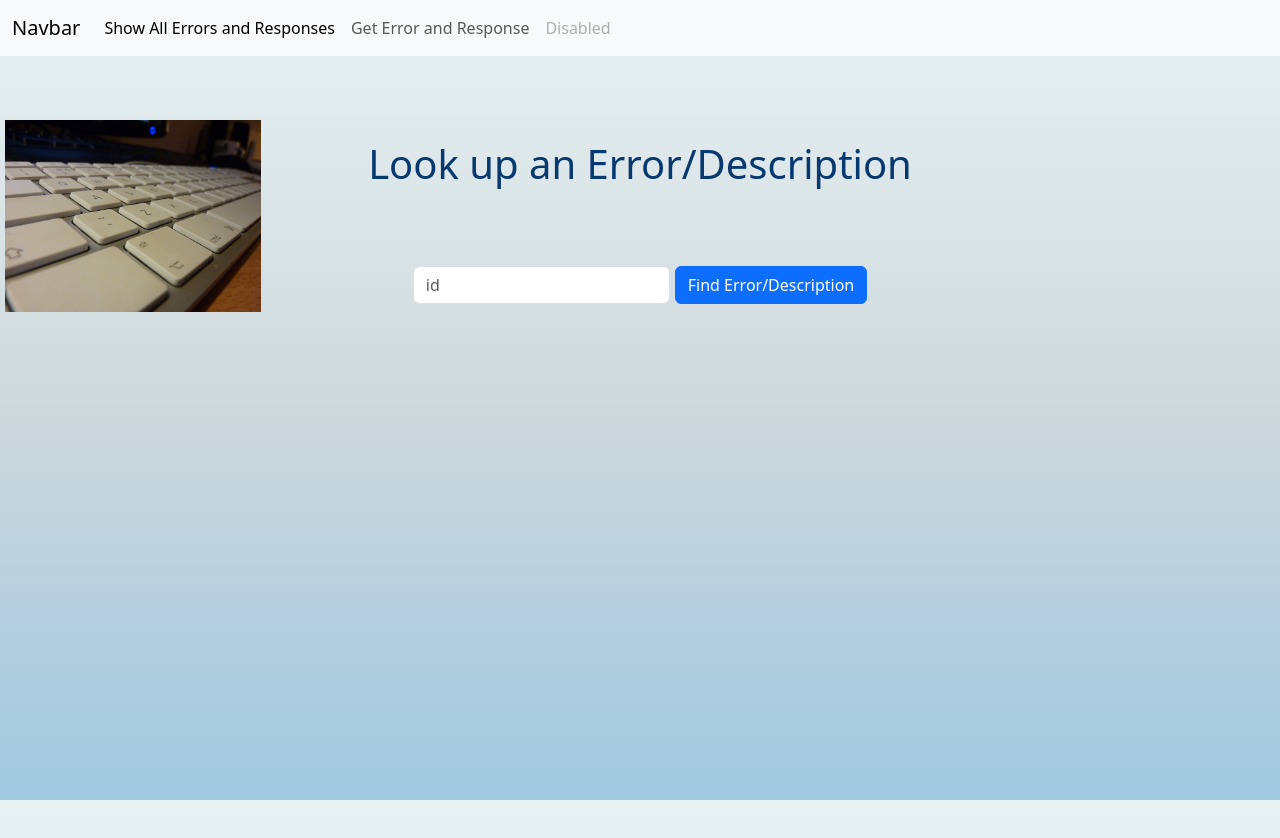
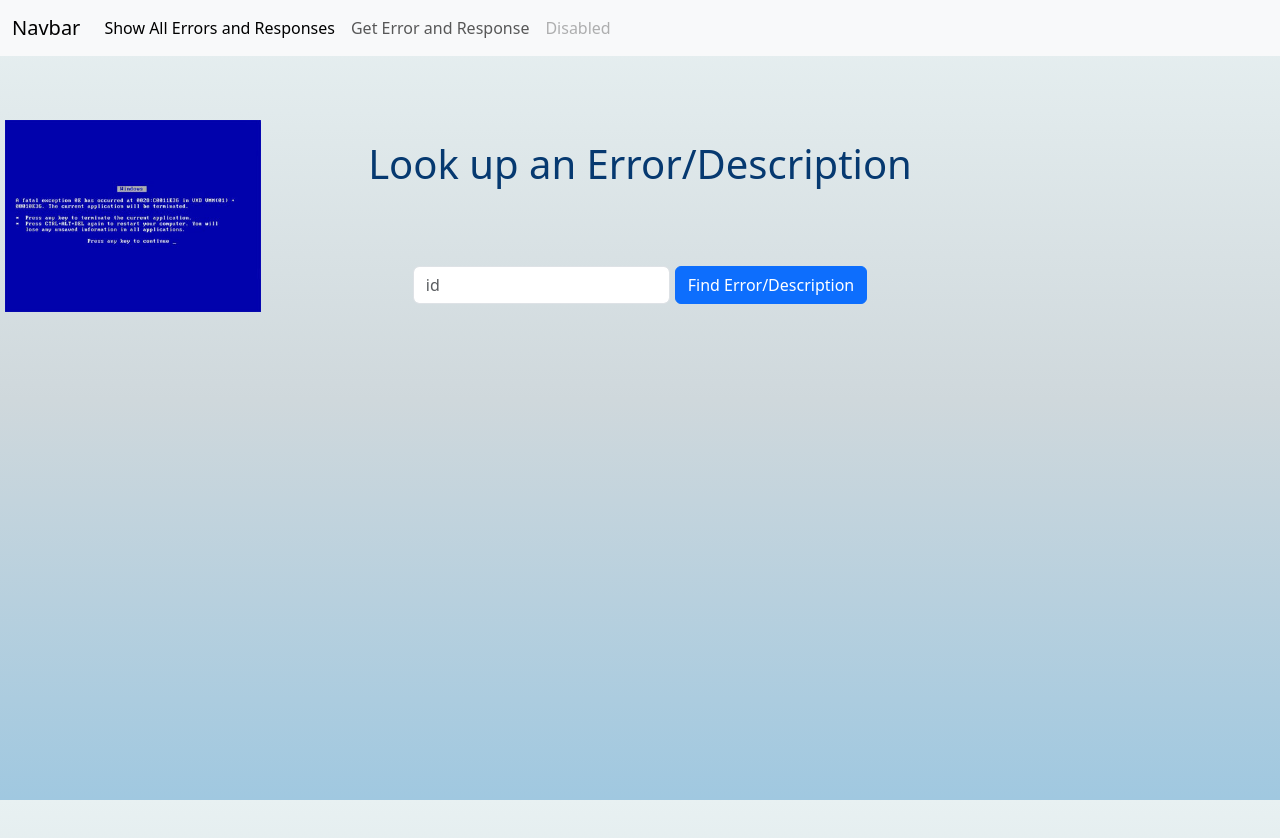
Before and after one commit to SchoolOfCode/bc15-w5-d5-hackathon-build-a-rest-api-with-postgres-week5_team6, a website: page frontend/getErrorAndResponse.html in a window 1280 px wide. Drawn offline with nearby package versions, Linux system fonts and the light colour scheme.

Commit message:
Fixed image on single display screen

```diff
--- a/frontend/getErrorAndResponse.html
+++ b/frontend/getErrorAndResponse.html
@@ -48,7 +48,7 @@
     </head>
     <main>
       <h1>Look up an Error/Description</h1>
-      <img src="./static/keyboard.jpg" alt="keyboard" />
+      <img src="./static/error.jpg" alt="keyboard" />
       <div class="container-fluid mt-5">
         <div class="row justify-content-center">
           <div class="col-lg-6">
```
